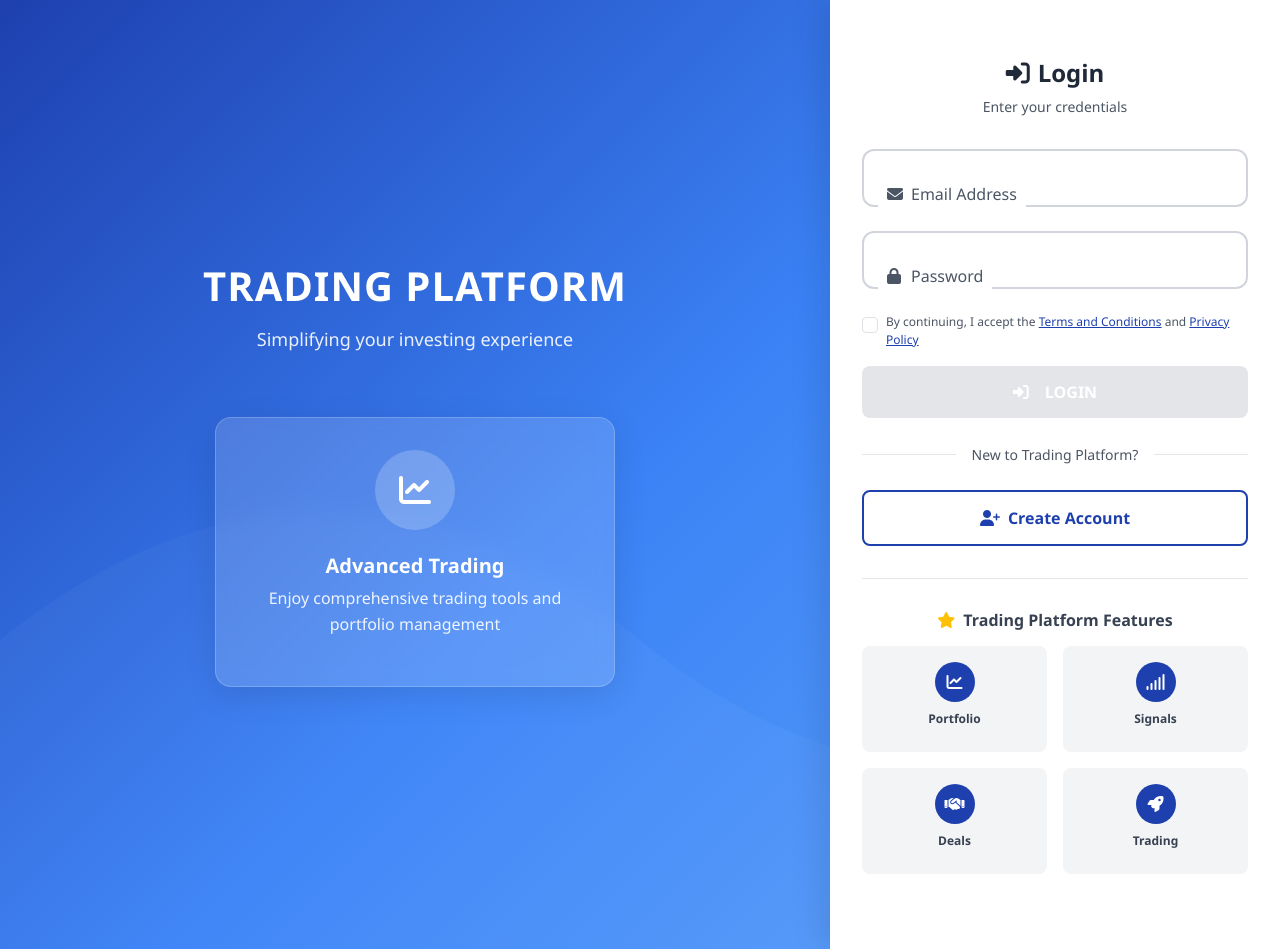
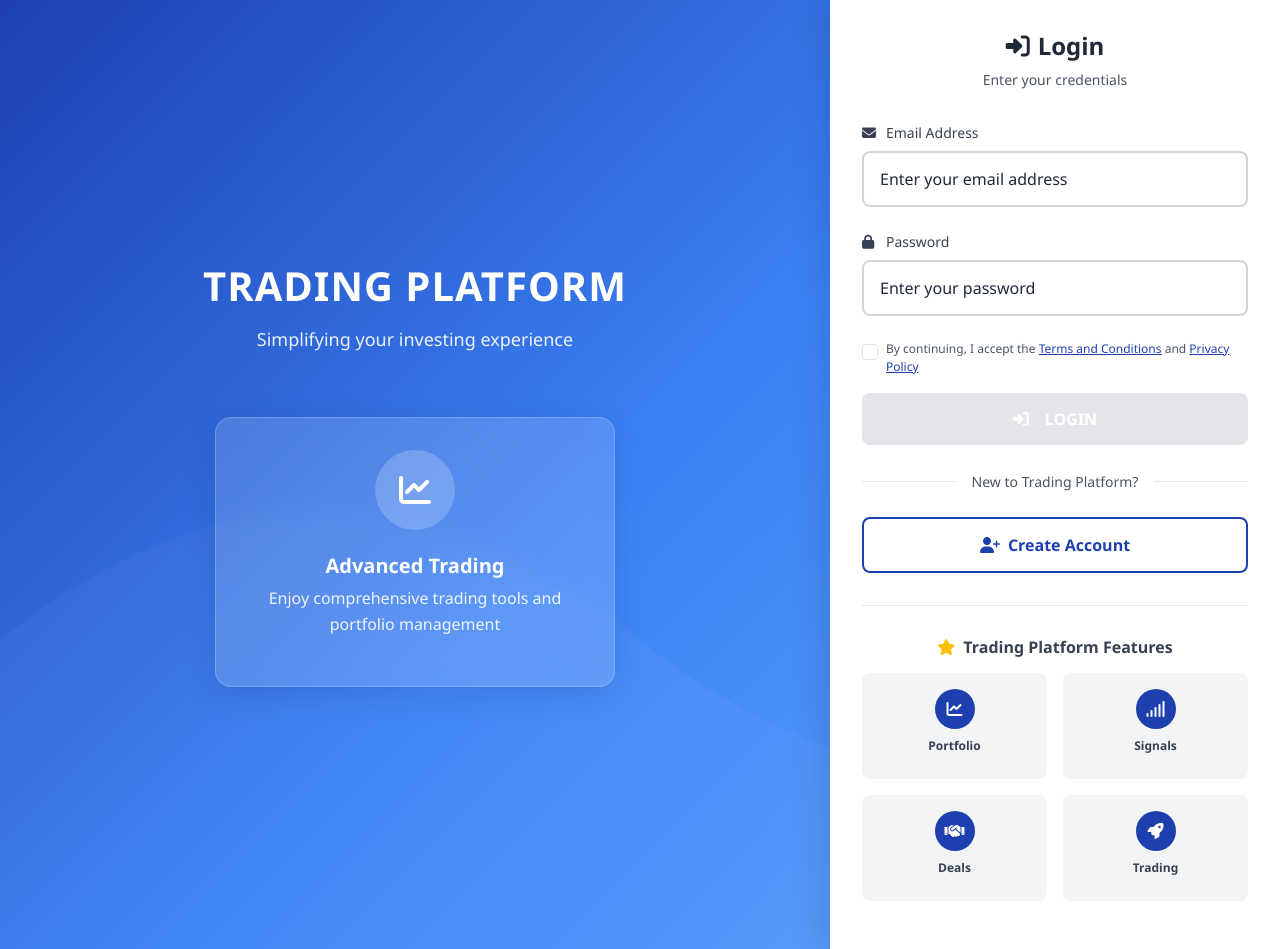
Before and after one commit to dhananjay-shahane/KotakNeoTrade, a Flask app: page /login in a window 1280 px wide. Run offline with Flask 3, Linux system fonts and the light colour scheme; parts of the project's set-up code (start-up, migrations or seed data) failed here and were passed over.

Commit message:
Assistant checkpoint: Simplified input styling, removed animations
Assistant generated file changes:
- static/css/auth.css: Remove floating label animations and simplify input styling
- templates/auth/login.html: Update login form to use simple labels instead of floating labels
- templates/auth/register.html: Update register form to use simple labels instead of floating labels

---

User prompt:

make normal styling input i dont wanimation animation remove in login and register

Replit-Commit-Author: Assistant
Replit-Commit-Session-Id: b0cfbf2d-a6e5-43b1-bee7-18906407d6cd

```diff
--- a/static/css/auth.css
+++ b/static/css/auth.css
@@ -155,77 +155,43 @@ body, html {
     position: relative;
 }
 
-.form-floating {
-    position: relative;
+.form-group {
     margin-bottom: 1.5rem;
+}
+
+.form-label {
+    display: block;
+    margin-bottom: 0.5rem;
+    color: var(--gray-700);
+    font-weight: 500;
+    font-size: 0.875rem;
+}
+
+.form-label i {
+    margin-right: 0.5rem;
+    color: var(--gray-500);
+    width: 16px;
 }
 
 .form-control {
     width: 100%;
-    padding: 1rem 1rem 1rem 1rem;
+    padding: 0.875rem 1rem;
     border: 2px solid var(--gray-300);
-    border-radius: 12px;
+    border-radius: 8px;
     font-size: 1rem;
-    background: white !important;
-    color: var(--gray-800) !important;
-    transition: all 0.3s ease;
-    height: 56px;
-    position: relative;
-    z-index: 1;
+    background: white;
+    color: var(--gray-800);
+    transition: border-color 0.2s ease;
 }
 
 .form-control:focus {
     outline: none;
     border-color: var(--primary-blue);
     box-shadow: 0 0 0 3px rgba(30, 64, 175, 0.1);
-    background: white !important;
-    color: var(--gray-800) !important;
 }
 
 .form-control::placeholder {
-    color: transparent !important;
-}
-
-.form-floating label {
-    position: absolute;
-    top: 1rem;
-    left: 1rem;
-    color: var(--gray-600);
-    font-size: 1rem;
-    pointer-events: none;
-    transition: all 0.3s ease;
-    background: white;
-    padding: 0 0.5rem;
-    z-index: 2;
-    transform-origin: left center;
-    display: flex;
-    align-items: center;
-    gap: 0.5rem;
-    line-height: 1;
-}
-
-.form-control:focus + label,
-.form-control:not(:placeholder-shown) + label,
-.form-control:valid + label {
-    top: -0.5rem;
-    left: 0.75rem;
-    font-size: 0.75rem;
-    color: var(--primary-blue);
-    background: white;
-    padding: 0 0.5rem;
-    transform: scale(1);
-}
-
-.form-floating label i {
-    font-size: 1rem;
     color: var(--gray-500);
-    min-width: 16px;
-}
-
-.form-control:focus + label i,
-.form-control:not(:placeholder-shown) + label i,
-.form-control:valid + label i {
-    color: var(--primary-blue);
 }
 
 /* Fix autofill styling */
--- a/templates/auth/login.html
+++ b/templates/auth/login.html
@@ -24,16 +24,20 @@
         {% endwith %}
 
         <form method="POST" action="{{ url_for('login') }}" id="loginForm">
-            <div class="form-floating">
+            <div class="form-group">
+                <label for="email" class="form-label">
+                    <i class="fas fa-envelope"></i>Email Address
+                </label>
                 <input type="email" class="form-control" id="email" name="email"
-                       placeholder=" " required autocomplete="email">
-                <label for="email"><i class="fas fa-envelope"></i>Email Address</label>
+                       placeholder="Enter your email address" required autocomplete="email">
             </div>
 
-            <div class="form-floating">
+            <div class="form-group">
+                <label for="password" class="form-label">
+                    <i class="fas fa-lock"></i>Password
+                </label>
                 <input type="password" class="form-control" id="password" name="password"
-                       placeholder=" " required autocomplete="current-password">
-                <label for="password"><i class="fas fa-lock"></i>Password</label>
+                       placeholder="Enter your password" required autocomplete="current-password">
             </div>
 
             <div class="form-check mb-3">
```
Also changed, not shown: templates/auth/register.html (+20 -12 lines).
